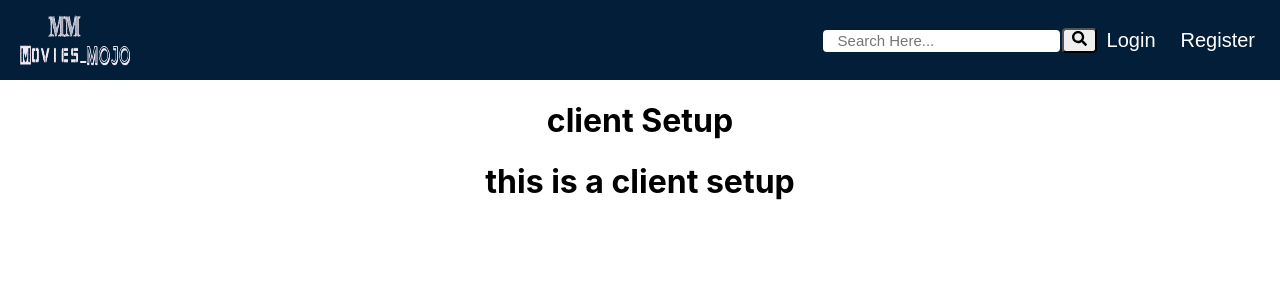
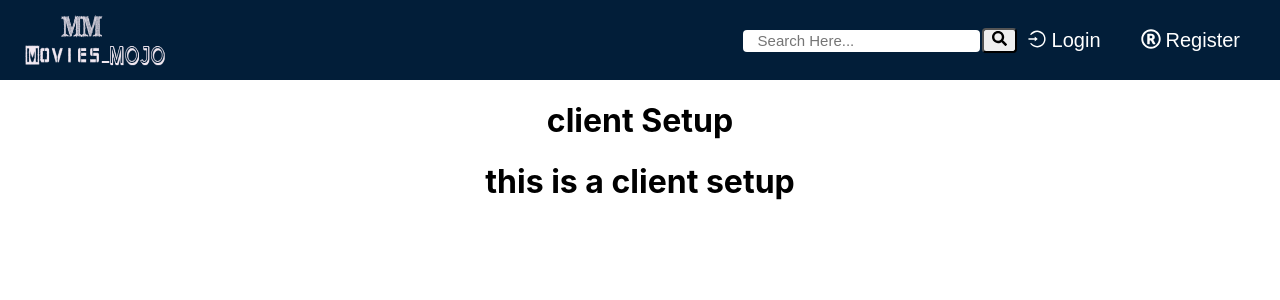
Before and after one commit to vijaymanikanta444/mm-moviemojo, a React (Create React App) app: page / in a window 1280 px wide. Shown: the top 300 px of the page. Built offline with nearby package versions, Linux system fonts and the light colour scheme.

Commit message:
added icons to TopNavBar

```diff
--- a/src/App.css
+++ b/src/App.css
@@ -67,6 +67,15 @@ button:hover {
 
 .mt-20 {
   margin-top: 100px;
+}
+
+.logoStyle {
+  padding-right: 15px;
+  display: flex;
+}
+.links {
+  display: flex;
+  flex-direction: row;
 }
 
 @media only screen and (max-width: 850px) {
--- a/src/components/layout/TopNavBar.js
+++ b/src/components/layout/TopNavBar.js
@@ -1,29 +1,34 @@
 import React from "react";
 import { Link } from "react-router-dom";
-import { FaSearch } from "react-icons/fa";
+import * as FaIcons from "react-icons/fa";
+import * as AiIcons from "react-icons/ai";
 import Logo from "./Logo1.png";
 
-const TopNavbar = () => {
-  return (
+const TopNavbar = () => (
   <div className="Navbar">
     <div className="leftSide">
-        <img src={Logo} height="65px" width="150px" alt="" />
+      <img src={Logo} height="65px" width="190px" alt="" />
     </div>
     <div className="rightSide">
       <div>
         <input type="text" placeholder="Search Here..." />
-          <button>
-            <FaSearch />
+        <button type="submit">
+          <FaIcons.FaSearch />
         </button>
       </div>
 
       <div className="links">
-          <Link to="/login">Login</Link>
-          <Link to="/register">Register</Link>
+        <Link to="/login" className="logoStyle">
+          <AiIcons.AiOutlineLogin style={{ paddingRight: 5 }} />
+          Login
+        </Link>
+        <Link to="/register" className="logoStyle">
+          <FaIcons.FaRegRegistered style={{ paddingRight: 5 }} />
+          Register
+        </Link>
       </div>
     </div>
   </div>
 );
-};
 
 export default TopNavbar;
```
Lines whose indentation alone changed are shown as unchanged.
